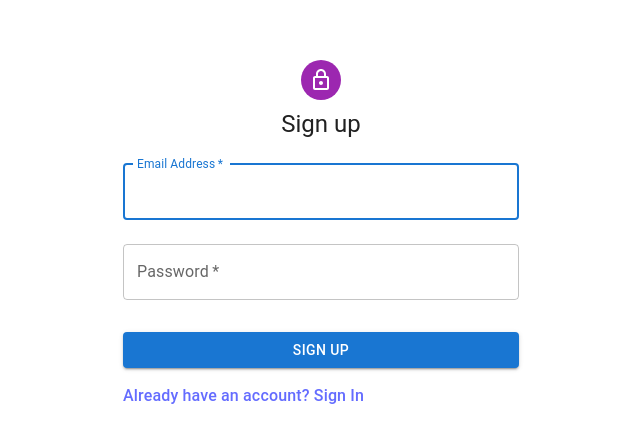
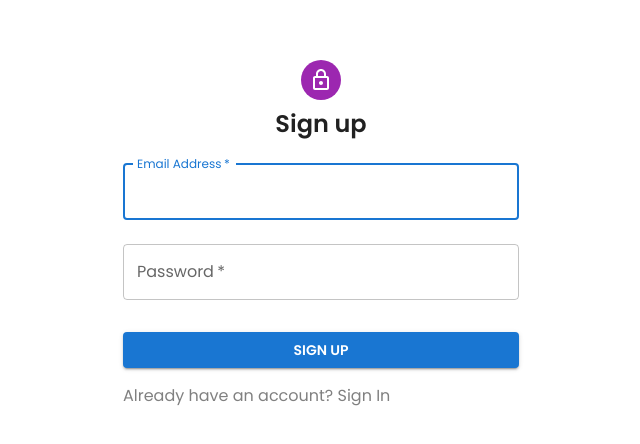
Before and after one commit to nc1z/macro-data-app, a React (Vite) app in the folder client/: page /signup in a window 1280 px wide. Shown: the part 202-646 px from the top of the page, without its empty margins (319-959 px from the left). Built offline with nearby package versions, Linux system fonts and the light colour scheme.

Commit message:
update fonts

```diff
--- a/client/index.html
+++ b/client/index.html
@@ -3,6 +3,12 @@
   <head>
     <meta charset="UTF-8" />
     <link rel="icon" type="image/svg+xml" href="/vite.svg" />
+    <link rel="preconnect" href="https://fonts.googleapis.com" />
+    <link rel="preconnect" href="https://fonts.gstatic.com" crossorigin />
+    <link
+      href="https://fonts.googleapis.com/css2?family=Poppins:wght@200;400;600&display=swap"
+      rel="stylesheet"
+    />
     <meta name="viewport" content="width=device-width, initial-scale=1.0" />
     <title>Vite + React</title>
   </head>
--- a/client/src/App.css
+++ b/client/src/App.css
@@ -3,6 +3,7 @@
   margin: 0 auto;
   padding: 2rem;
   text-align: center;
+  font-family: "poppins", Helvetica, sans-serif;
 }
 
 .logo {
--- a/client/src/App.jsx
+++ b/client/src/App.jsx
@@ -10,7 +10,14 @@
 function App() {
   const [email, setEmail] = useState("");
   const [password, setPassword] = useState("");
-  const theme = createTheme();
+  const theme = createTheme({
+    typography: {
+      fontFamily: `"Poppins", "Helvetica", "Arial", sans-serif`,
+      fontWeightLight: 200,
+      fontWeightRegular: 400,
+      fontWeightMedium: 600,
+    },
+  });
 
   const handleSubmit = (e) => {
     e.preventDefault();
--- a/client/src/index.css
+++ b/client/src/index.css
@@ -17,8 +17,8 @@
 
 a {
   font-weight: 500;
-  color: #646cff;
-  text-decoration: inherit;
+  text-decoration: none;
+  color: gray;
 }
 a:hover {
   color: #535bf2;
--- a/client/src/routes/Login.jsx
+++ b/client/src/routes/Login.jsx
@@ -29,7 +29,7 @@
           <Avatar sx={{ m: 1, bgcolor: "secondary.main" }}>
             <LockOutlinedIcon />
           </Avatar>
-          <Typography component="h1" variant="h5">
+          <Typography component="h1" variant="h5" sx={{ fontWeight: "medium" }}>
             Sign in
           </Typography>
           <Box
--- a/client/src/routes/Signup.jsx
+++ b/client/src/routes/Signup.jsx
@@ -29,7 +29,7 @@
           <Avatar sx={{ m: 1, bgcolor: "secondary.main" }}>
             <LockOutlinedIcon />
           </Avatar>
-          <Typography component="h1" variant="h5">
+          <Typography component="h1" variant="h5" sx={{ fontWeight: "medium" }}>
             Sign up
           </Typography>
           <Box
```
